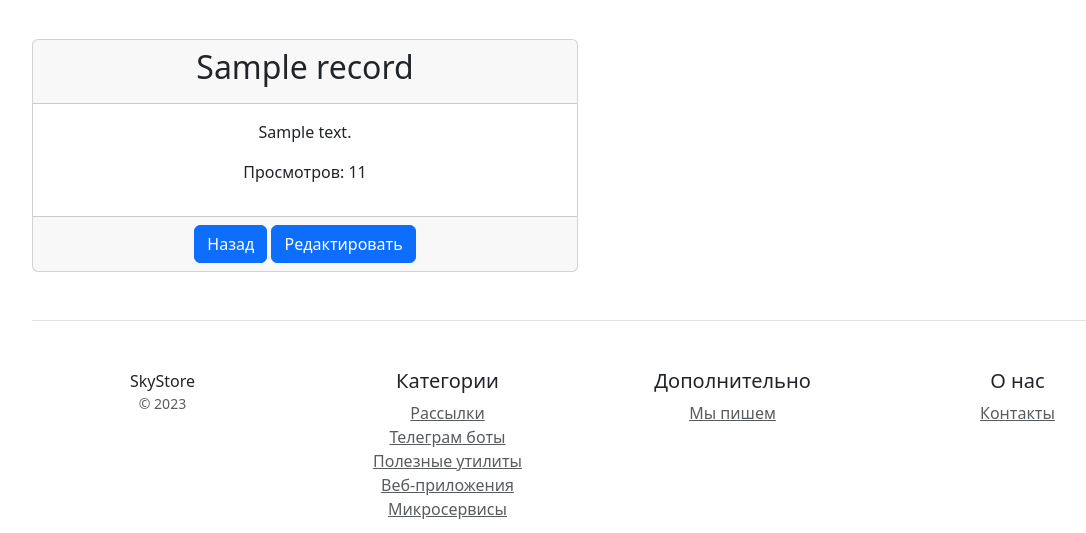
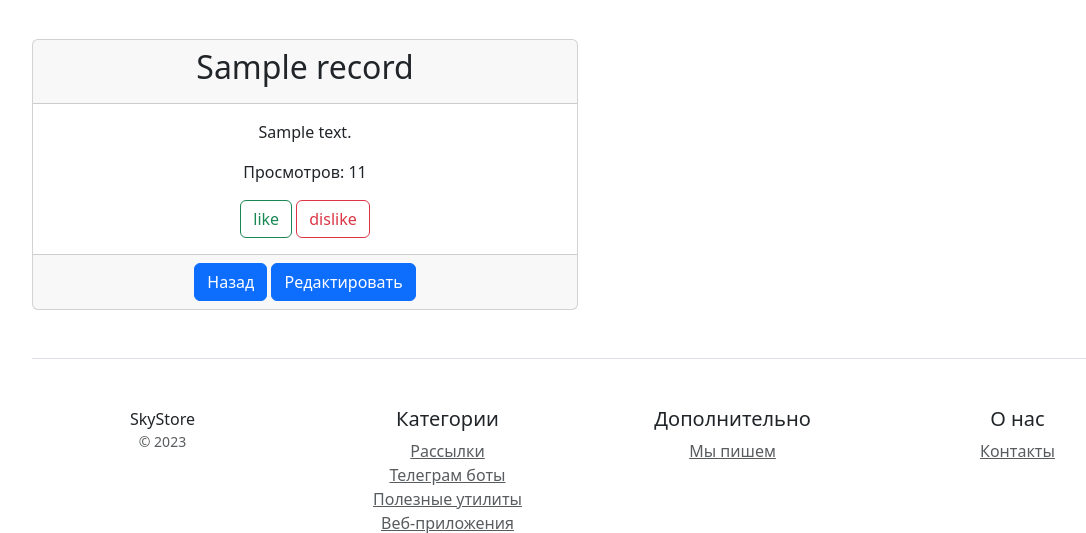
Before and after one commit to zachmarty/django-homework, a Django app: page /blog/view/1 in a window 1280 px wide. Shown: the part 245-778 px from the top of the page, without its empty margins (50-1136 px from the left). Run offline with Django 4.2, Linux system fonts and the light colour scheme; tables that the repository leaves empty hold one stand-in row (values such as "Sample post"); some libraries are stand-ins or nearby versions.

Commit message:
small changes

```diff
--- a/blog/templates/blog/record_detail.html
+++ b/blog/templates/blog/record_detail.html
@@ -11,6 +11,12 @@
                 <div class="card-body">
                     <p>{{record.content}}</p>
                     <p>Просмотров: {{record.views_count}}</p>
+                    <a type="submit" class="btn btn-outline-success" href="{% url 'blog:like' record.pk%}">
+                        <span class="glyphicon-class">like</span>
+                    </a>
+                    <a type="submit" class="btn btn-outline-danger" href="{% url 'blog:dislike' record.pk%}">
+                        <span class="glyphicon-class">dislike</span>
+                    </a>
                 </div>
                 <div class="card-footer">
                     <a type="submit" class="btn btn-primary" href = "{% url 'blog:list' %}">Назад</a>
--- a/blog/urls.py
+++ b/blog/urls.py
@@ -10,4 +10,6 @@ urlpatterns = [
     path("edit/<int:pk>", RecordUpdateView.as_view(), name="edit"),
     path("view/<int:pk>", RecordDetailView.as_view(), name="view"),
     path("delete/<int:pk>", RecordDeleteView.as_view(), name="delete"),
+    path("like/<int:pk>", add_attr, name="like"),
+    path("dislike/<int:pk>", les_attr, name="dislike"),
 ]
--- a/blog/views.py
+++ b/blog/views.py
@@ -1,14 +1,21 @@
-from django.views.generic import CreateView, ListView, DetailView, UpdateView, DeleteView
+from django.views.generic import (
+    CreateView,
+    ListView,
+    DetailView,
+    UpdateView,
+    DeleteView,
+)
 from blog.models import Record
 from django.urls import reverse_lazy, reverse
+from django.shortcuts import render
 from pytils.translit import slugify
 
 
 class RecordCreateView(CreateView):
     model = Record
     fields = ("title", "content", "image")
-    template_name = 'blog/record_form.html'
-    success_url = reverse_lazy('blog:list')
+    template_name = "blog/record_form.html"
+    success_url = reverse_lazy("blog:list")
 
     def form_valid(self, form):
         if form.is_valid():
@@ -17,11 +24,27 @@ class RecordCreateView(CreateView):
             new_record.save()
         return super().form_valid(form)
 
+
+def add_attr(request, pk):
+    record = Record.objects.get(id=pk)
+    record.attribute += 1
+    record.save()
+    reverse_lazy("blog:list")
+
+
+def les_attr(request, pk):
+    print(pk)
+    record = Record.objects.get(id=pk)
+    record.attribute -= 1
+    record.save()
+    return RecordListView(request)
+
+
 class RecordUpdateView(UpdateView):
     model = Record
     fields = ("title", "content", "image")
-    template_name = 'blog/record_form.html'
-    success_url = reverse_lazy('blog:list')
+    template_name = "blog/record_form.html"
+    success_url = reverse_lazy("blog:list")
 
     def form_valid(self, form):
         if form.is_valid():
@@ -31,11 +54,13 @@ class RecordUpdateView(UpdateView):
         return super().form_valid(form)
 
     def get_success_url(self):
-        return reverse('blog:view', args=[self.kwargs.get('pk')])
+        return reverse("blog:view", args=[self.kwargs.get("pk")])
+
 
 class RecordDeleteView(DeleteView):
     model = Record
-    success_url = reverse_lazy('blog:list')
+    success_url = reverse_lazy("blog:list")
+
 
 class RecordListView(ListView):
     model = Record
@@ -45,10 +70,11 @@ class RecordListView(ListView):
         queryset = queryset.filter(attribute__gte=0)
         return queryset
 
+
 class RecordDetailView(DetailView):
     model = Record
 
-    def get_object(self, queryset = None):
+    def get_object(self, queryset=None):
         self.object = super().get_object(queryset)
         self.object.views_count += 1
         self.object.save()
```
